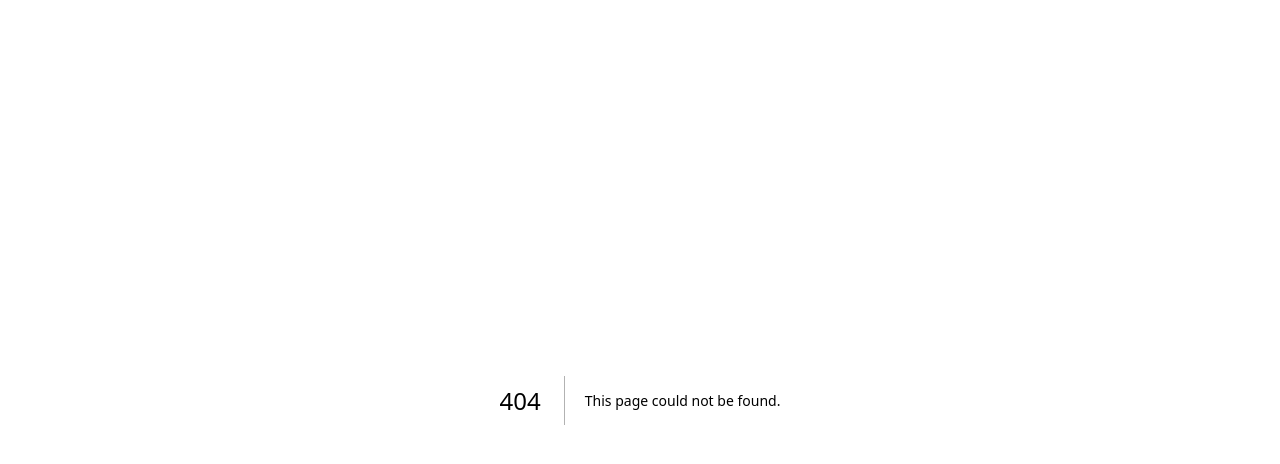
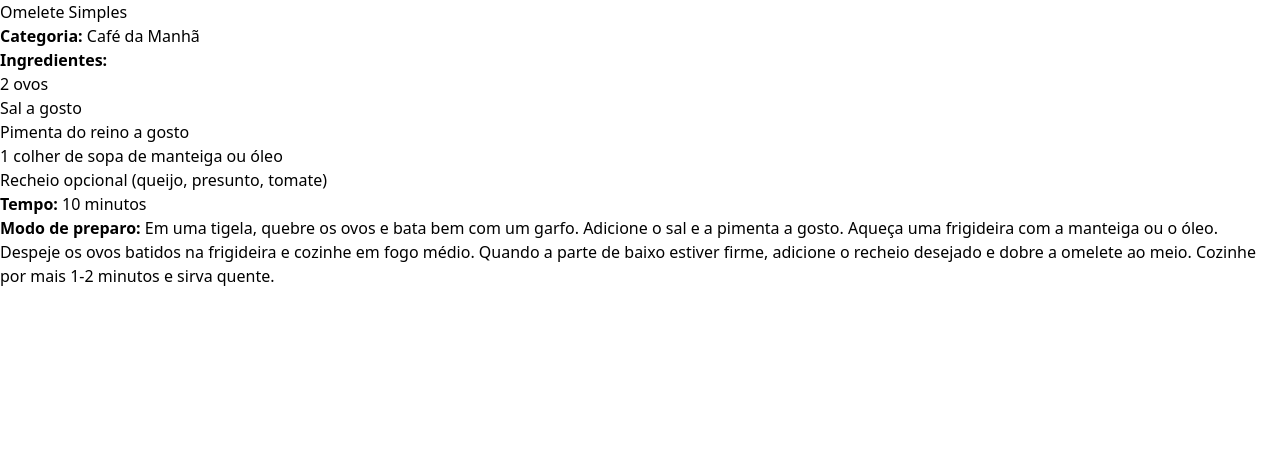
Before and after one commit to vinikenzo/CP-FRONT-END, a Next.js app in the folder cp-front/: page /receitas/1 in a window 1280 px wide. Before the commit this address had no page. Shown: the top 464 px of the page. Built offline with nearby package versions, Linux system fonts and the light colour scheme.

Commit message:
Avanço na navegação de receitas

```diff
--- a/cp-front/public/receitas.json
+++ b/cp-front/public/receitas.json
@@ -1,19 +1,21 @@
 [
   {
-    "id": 1,
+    "id": "1",
     "categoria": "Café da Manhã",
     "nome": "Omelete Simples",
     "ingredientes": [
       "2 ovos",
+      " ",
       "Sal a gosto",
       "Pimenta do reino a gosto",
       "1 colher de sopa de manteiga ou óleo",
       "Recheio opcional (queijo, presunto, tomate)"
     ],
-    "tempo": "10 minutos"
+    "tempo": "10 minutos",
+    "preparo" : "Em uma tigela, quebre os ovos e bata bem com um garfo. Adicione o sal e a pimenta a gosto. Aqueça uma frigideira com a manteiga ou o óleo. Despeje os ovos batidos na frigideira e cozinhe em fogo médio. Quando a parte de baixo estiver firme, adicione o recheio desejado e dobre a omelete ao meio. Cozinhe por mais 1-2 minutos e sirva quente."
   },
   {
-    "id": 2,
+    "id": "2",
     "categoria": "Café da Manhã",
     "nome": "Panquecas Americanas",
     "ingredientes": [
@@ -25,10 +27,11 @@
       "1 xícara de leite",
       "2 colheres de sopa de manteiga derretida"
     ],
-    "tempo": "20 minutos"
+    "tempo": "20 minutos",
+    "preparo": "Em uma tigela, misture os ingredientes secos: farinha, açúcar, fermento e sal. Em outra, bata o ovo com o leite e a manteiga derretida. Junte os líquidos aos secos e misture até formar uma massa homogênea. Aqueça uma frigideira antiaderente em fogo médio e despeje pequenas porções da massa. Cozinhe até aparecerem bolhas na superfície, vire e doure o outro lado. Sirva quente."
   },
   {
-    "id": 3,
+    "id": "3",
     "categoria": "Café da Manhã",
     "nome": "Tapioca com Queijo e Coco",
     "ingredientes": [
@@ -37,10 +40,11 @@
       "Coco ralado fresco ou seco a gosto",
       "Sal a gosto (opcional)"
     ],
-    "tempo": "8 minutos"
+    "tempo": "8 minutos",
+    "preparo": "Aqueça uma frigideira antiaderente em fogo médio. Espalhe a goma de tapioca de forma uniforme, formando um disco. Quando ela começar a firmar, adicione o queijo coalho e o coco por cima. Dobre ao meio, como um pastel, e deixe mais um minuto para o recheio derreter. Sirva em seguida."
   },
   {
-    "id": 4,
+    "id": "4",
     "categoria": "Café da Manhã",
     "nome": "Vitamina de Banana com Aveia",
     "ingredientes": [
@@ -49,10 +53,11 @@
       "2 colheres de sopa de aveia em flocos",
       "Mel ou açúcar a gosto (opcional)"
     ],
-    "tempo": "5 minutos"
+    "tempo": "5 minutos",
+    "preparo": "Coloque todos os ingredientes no liquidificador: banana, leite, aveia e mel ou açúcar, se desejar. Bata até ficar bem cremoso. Sirva gelado."
   },
   {
-    "id": 5,
+    "id": "5",
     "categoria": "Café da Manhã",
     "nome": "Pão na Chapa com Requeijão",
     "ingredientes": [
@@ -60,10 +65,11 @@
       "Manteiga para untar",
       "Requeijão cremoso a gosto"
     ],
-    "tempo": "7 minutos"
+    "tempo": "7 minutos",
+    "preparo": "Passe manteiga em um dos lados das fatias de pão. Aqueça uma frigideira e coloque as fatias com o lado da manteiga para baixo. Deixe dourar até ficar crocante. Retire e espalhe o requeijão cremoso por cima. Sirva quente."
   },
   {
-    "id": 6,
+    "id": "6",
     "categoria": "Pratos principais",
     "nome": "Macarrão à Bolonhesa",
     "ingredientes": [
@@ -77,10 +83,11 @@
       "Azeite de oliva",
       "Manjericão fresco (opcional)"
     ],
-    "tempo": "45 minutos"
+    "tempo": "45 minutos",
+    "preparo": "Cozinhe o macarrão conforme as instruções da embalagem. Em uma panela, aqueça o azeite, refogue a cebola e o alho. Adicione a carne moída e cozinhe até dourar. Acrescente o tomate pelado (ou molho), tempere com sal, pimenta e manjericão. Cozinhe por 15 a 20 minutos. Misture o molho ao macarrão cozido e sirva."
   },
   {
-    "id": 7,
+    "id": "7",
     "categoria": "Pratos principais",
     "nome": "Frango Assado Clássico",
     "ingredientes": [
@@ -92,10 +99,11 @@
       "Ervas finas (alecrim, tomilho) a gosto",
       "Batatas cortadas em rodelas (opcional)"
     ],
-    "tempo": "1 hora e 15 minutos"
+    "tempo": "1 hora e 15 minutos",
+    "preparo": "Tempere o frango com limão, alho, sal, pimenta e ervas. Deixe marinar por pelo menos 30 minutos. Disponha o frango em uma assadeira, adicione as batatas (se usar), regue com um fio de azeite e leve ao forno preaquecido a 200°C por cerca de 1 hora ou até dourar bem. Sirva em seguida."
   },
   {
-    "id": 8,
+    "id": "8",
     "categoria": "Pratos principals",
     "nome": "Feijoada Simples",
     "ingredientes": [
@@ -108,10 +116,11 @@
       "Sal e pimenta a gosto",
       "Cheiro-verde picado"
     ],
-    "tempo": "40 minutos (com feijão já cozido)"
+    "tempo": "40 minutos (com feijão já cozido)",
+    "preparo": "Em uma panela grande, refogue o bacon até dourar. Adicione a linguiça, a cebola e o alho, e refogue mais um pouco. Acrescente o feijão cozido, folhas de louro e tempere com sal e pimenta. Cozinhe por cerca de 20 minutos para apurar o sabor. Finalize com cheiro-verde e sirva com arroz e couve refogada."
   },
   {
-    "id": 9,
+    "id": "9",
     "categoria": "Pratos principais",
     "nome": "Strogonoff de Frango",
     "ingredientes": [
@@ -125,10 +134,11 @@
       "Champignon fatiado (opcional)",
       "Óleo ou azeite"
     ],
-    "tempo": "30 minutos"
+    "tempo": "30 minutos",
+    "preparo": "Em uma panela, aqueça o óleo e refogue a cebola e o alho. Adicione o frango e cozinhe até dourar. Tempere com sal e pimenta. Acrescente o ketchup, a mostarda e misture bem. Coloque o champignon (se desejar) e por fim adicione o creme de leite. Cozinhe por mais 2 minutos e sirva com arroz branco e batata palha."
   },
   {
-    "id": 10,
+    "id": "10",
     "categoria": "Pratos principais",
     "nome": "Peixe Grelhado com Legumes",
     "ingredientes": [
@@ -138,10 +148,11 @@
       "Azeite",
       "Legumes variados (brócolis, cenoura, abobrinha)"
     ],
-    "tempo": "25 minutos"
+    "tempo": "25 minutos",
+    "preparo": "Tempere os filés de peixe com sal, pimenta e limão. Em uma frigideira com azeite, grelhe os filés até dourar dos dois lados. Em outra panela, cozinhe os legumes no vapor ou salteie no azeite até ficarem macios. Sirva o peixe acompanhado dos legumes."
   },
   {
-    "id": 11,
+    "id": "11",
     "categoria": "Acompanhamentos",
     "nome": "Arroz Branco Soltinho",
     "ingredientes": [
@@ -152,10 +163,11 @@
       "2 colheres de sopa de óleo vegetal",
       "Sal a gosto"
     ],
-    "tempo": "20 minutos"
+    "tempo": "20 minutos",
+    "preparo": "Em uma panela, aqueça o óleo e refogue o alho e a cebola até dourarem levemente. Adicione o arroz e refogue por 1 a 2 minutos. Acrescente a água fervente e o sal. Cozinhe em fogo médio com a panela semi-tampada até a água secar. Abaixe o fogo, tampe completamente e deixe cozinhar por mais 5 minutos. Desligue e deixe descansar por alguns minutos antes de servir."
   },
   {
-    "id": 12,
+    "id": "12",
     "categoria": "Acompanhamentos",
     "nome": "Farofa de Manteiga",
     "ingredientes": [
@@ -165,10 +177,11 @@
       "Sal a gosto",
       "Cheiro-verde picado (opcional)"
     ],
-    "tempo": "15 minutos"
+    "tempo": "15 minutos",
+    "preparo": "Em uma panela, derreta a manteiga e refogue a cebola até murchar. Acrescente a farinha de mandioca aos poucos, mexendo sempre. Tempere com sal e, se desejar, finalize com cheiro-verde. Mexa bem até a farofa ficar levemente dourada. Sirva quente ou em temperatura ambiente."
   },
   {
-    "id": 13,
+    "id": "13",
     "categoria": "Acompanhamentos",
     "nome": "Salada de Maionese",
     "ingredientes": [
@@ -179,10 +192,11 @@
       "Sal e pimenta a gosto",
       "Salsinha picada (opcional)"
     ],
-    "tempo": "30 minutos (incluindo cozimento)"
+    "tempo": "30 minutos (incluindo cozimento)",
+    "preparo": "Cozinhe as batatas e cenouras em água com sal até ficarem macias, depois escorra e deixe esfriar. Em uma tigela, misture os legumes cozidos com as ervilhas. Acrescente a maionese aos poucos até obter a cremosidade desejada. Tempere com sal, pimenta e finalize com salsinha picada. Leve à geladeira antes de servir."
   },
   {
-    "id": 14,
+    "id": "14",
     "categoria": "Acompanhamentos",
     "nome": "Purê de Batatas",
     "ingredientes": [
@@ -192,10 +206,11 @@
       "Sal a gosto",
       "Noz-moscada ralada a gosto (opcional)"
     ],
-    "tempo": "35 minutos"
+    "tempo": "35 minutos",
+    "preparo": "Cozinhe as batatas em água com sal até ficarem bem macias. Escorra e amasse ainda quentes. Em uma panela, aqueça a manteiga e adicione as batatas amassadas. Acrescente o leite quente aos poucos, mexendo sempre até atingir a consistência desejada. Tempere com sal e noz-moscada, se desejar. Sirva quente."
   },
   {
-    "id": 15,
+    "id": "15",
     "categoria": "Acompanhamentos",
     "nome": "Vinagrete",
     "ingredientes": [
@@ -207,10 +222,11 @@
       "Azeite a gosto",
       "Sal a gosto"
     ],
-    "tempo": "15 minutos"
+    "tempo": "15 minutos",
+    "preparo":  "Em uma tigela, misture os tomates, a cebola, o pimentão (se usar) e o cheiro-verde. Tempere com vinagre, azeite e sal a gosto. Misture bem e deixe descansar por pelo menos 10 minutos antes de servir para apurar os sabores. Pode ser servido frio ou em temperatura ambiente."
   },
   {
-    "id": 16,
+    "id": "16",
     "categoria": "Sobremesa",
     "nome": "Brigadeiro Tradicional",
     "ingredientes": [
@@ -219,10 +235,11 @@
       "3 colheres de sopa de chocolate em pó",
       "Chocolate granulado para decorar"
     ],
-    "tempo": "25 minutos"
+    "tempo": "25 minutos",
+    "preparo": "Em uma panela, coloque o leite condensado, a manteiga e o chocolate em pó. Cozinhe em fogo baixo, mexendo sempre, até que a mistura desgrude do fundo da panela (ponto de brigadeiro de enrolar). Transfira para um prato untado e deixe esfriar. Enrole os brigadeiros e passe no granulado."
   },
   {
-    "id": 17,
+    "id": "17",
     "categoria": "Sobremesa",
     "nome": "Mousse de Maracujá Rápido",
     "ingredientes": [
@@ -230,10 +247,11 @@
       "1 lata de leite condensado",
       "1 lata de creme de leite (sem soro)"
     ],
-    "tempo": "15 minutos + tempo de geladeira"
+    "tempo": "15 minutos + tempo de geladeira",
+    "preparo": "No liquidificador, bata a polpa ou suco de maracujá com o leite condensado e o creme de leite até obter uma mistura homogênea. Despeje em taças ou em um recipiente e leve à geladeira por pelo menos 2 horas ou até firmar."
   },
   {
-    "id": 18,
+    "id": "18",
     "categoria": "Sobremesa",
     "nome": "Pudim de Leite Condensado",
     "ingredientes": [
@@ -242,10 +260,11 @@
       "3 ovos",
       "1 xícara de açúcar para a calda"
     ],
-    "tempo": "1 hora e 30 minutos (incluindo forno e calda)"
+    "tempo": "1 hora e 30 minutos (incluindo forno e calda)",
+    "preparo": "Para a calda, derreta o açúcar em fogo baixo até formar um caramelo. Espalhe a calda em uma forma de pudim. No liquidificador, bata o leite condensado, o leite e os ovos até ficar homogêneo. Despeje na forma e leve ao forno pré-aquecido a 180°C em banho-maria por cerca de 1 hora. Deixe esfriar, leve à geladeira e desenforme depois de gelado."
   },
   {
-    "id": 19,
+    "id": "19",
     "categoria": "Sobremesa",
     "nome": "Bolo de Cenoura com Cobertura",
     "ingredientes": [
@@ -257,10 +276,11 @@
       "1 colher de sopa de fermento em pó",
       "Para cobertura: 1 lata de leite condensado, 1 colher de manteiga, 3 colheres de chocolate em pó"
     ],
-    "tempo": "50 minutos"
+    "tempo": "50 minutos",
+    "preparo": "Bata no liquidificador as cenouras, os ovos e o óleo. Em uma tigela, misture o açúcar, a farinha e o fermento, e adicione a mistura do liquidificador. Mexa bem até obter uma massa homogênea. Despeje em forma untada e leve ao forno pré-aquecido a 180°C por cerca de 40 minutos. Para a cobertura, leve ao fogo o leite condensado, a manteiga e o chocolate em pó, mexendo até engrossar. Espalhe sobre o bolo ainda quente."
   },
   {
-    "id": 20,
+    "id": "20",
     "categoria": "Sobremesa",
     "nome": "Salada de Frutas Simples",
     "ingredientes": [
@@ -270,6 +290,7 @@
       "Suco de 1 laranja",
       "Folhas de hortelã (opcional)"
     ],
-    "tempo": "15 minutos"
+    "tempo": "15 minutos",
+    "preparo": "Em uma tigela, misture todas as frutas picadas. Regue com o suco de laranja para realçar o sabor e evitar que as frutas escureçam. Misture delicadamente e, se desejar, decore com folhas de hortelã. Sirva gelado."
   }
 ]
--- a/cp-front/src/app/page.tsx
+++ b/cp-front/src/app/page.tsx
@@ -1,9 +1,45 @@
+"use client";
+import Link from "next/link";
+import { useEffect, useState } from "react";
 
+interface propReceitas {
+  id : string;
+  nome : string;
+  categoria : string;
+}
 
 export default function Home() {
+
+  const [receitas,setReceitas] = useState<propReceitas[]>([]);
+
+  useEffect(() =>{
+    const buscarReceitas = async () => {
+      try{
+        const response = await fetch("/receitas.json");
+        const data = await response.json();
+
+        setReceitas(data);
+
+      }catch(error){
+        console.error(error);
+      }
+    }
+    buscarReceitas();
+  },[])
+
   return (
     <>
+      <ul>
+        {
+          receitas.map((receita,index)=>(
+            <li key={index}>
+              <Link href={`receitas/${receita.id}`}>{ receita.nome}</Link>
+              - {receita.categoria}
+            </li>
+          ))
 
+        }
+      </ul>
     </>
   );
 }
--- /dev/null
+++ b/cp-front/src/app/receitas/[id]/page.tsx
@@ -0,0 +1,75 @@
+"use client";
+import { useParams } from "next/navigation";
+import { useEffect, useState } from "react";
+
+
+interface propReceita {
+    id : string;
+    categoria : string;
+    nome : string;
+    imagem : string;
+    ingredientes : string[];
+    tempo: string;
+    preparo: string;
+}
+
+const PageReceitas = () => {
+
+    const { id } = useParams();
+
+    const [receita,setReceita] = useState<propReceita | null>(null);
+
+    const [erro,setErro] = useState<string | null>(null);
+
+    useEffect(()=>{
+        const procurarReceita = async () => {
+            try{
+                const response = await fetch('/receitas.json')
+                if(!response.ok){
+                    throw new Error("Erro ao acessar a base de dados");
+                }
+                const data = await response.json();
+
+                const encontrarReceita = data.find((r: { id : string} ) => r.id === id);
+
+                if(!encontrarReceita){
+                    throw new Error("Receita não encontrada!");
+                }
+
+                setReceita(encontrarReceita);
+                setErro(null);
+            }
+            catch(error){
+                setErro(error instanceof Error ? error.message : "Erro desconhecido");
+            }
+        }
+        if(id){
+            procurarReceita()
+        }
+    },[id])
+        if (erro){
+            return <p>{ erro }</p>
+        }
+
+        if(!receita){
+            return <p>Carregando......</p>
+        }
+
+    return(
+        <>
+
+            <h1>{ receita?.nome }</h1>
+            <p><b>Categoria: </b>{ receita?.categoria }</p>
+            <p><b>Ingredientes: </b></p>
+            <ul>
+                {receita?.ingredientes.map((item, index) => (
+                    <li key={index}>{item}</li>
+                ))}
+            </ul>
+            <p><b>Tempo: </b>{ receita?.tempo }</p>
+            <p><b>Modo de preparo: </b>{receita?.preparo}</p>
+
+        </>
+    )
+}
+export default PageReceitas;
```
Also changed, not shown: cp-front/src/app/components/receitas/[id]/page.tsx (deleted).
